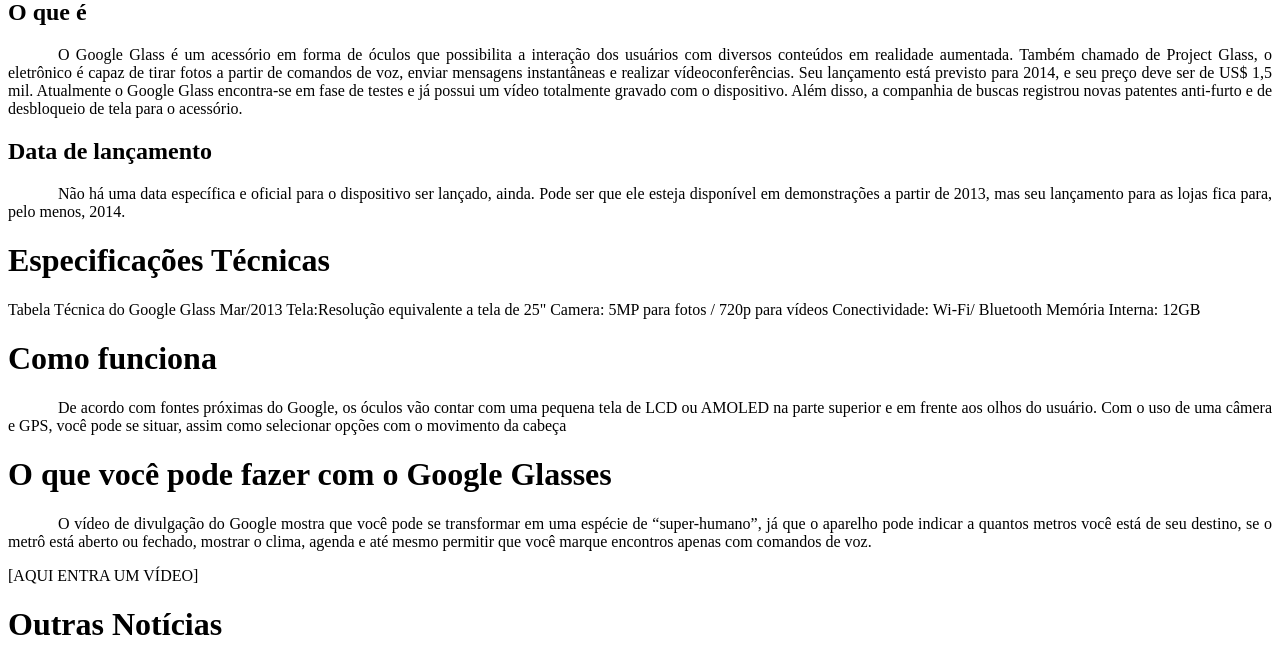
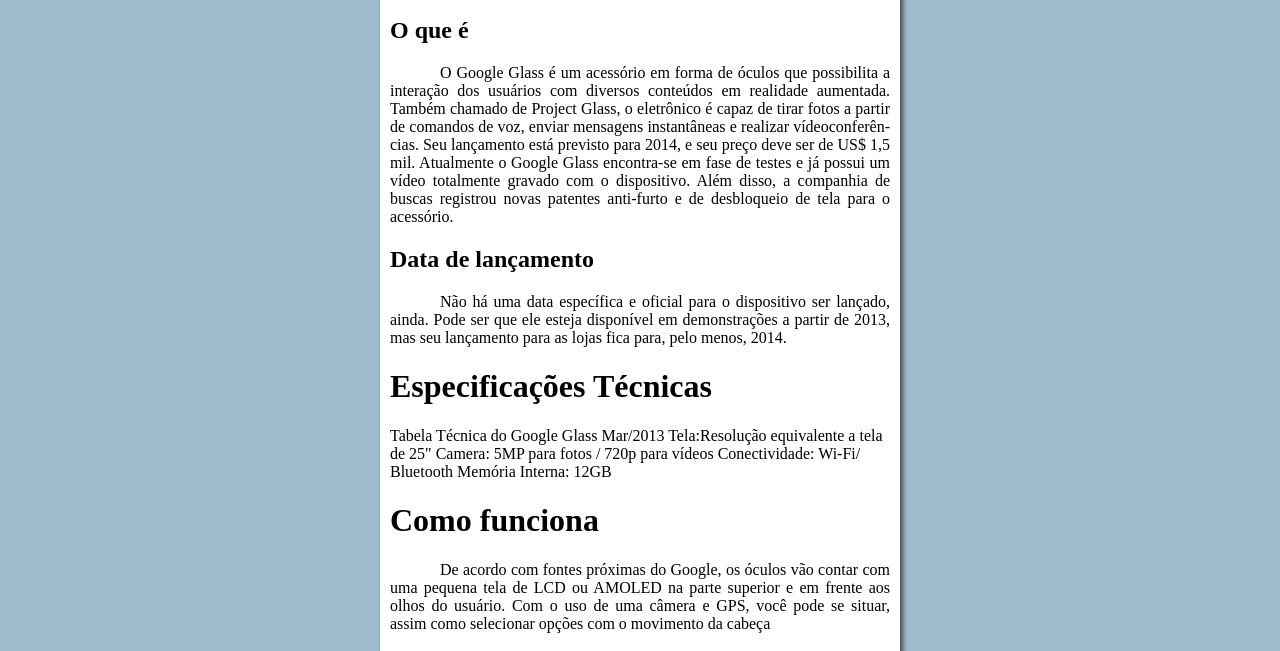
Before and after one commit to biels166/Site-Google-Glass, a plain HTML site: page __SITE/index.htm in a window 1280 px wide. Shown: the part 462-1113 px from the top of the page. Drawn offline with Linux system fonts and the light colour scheme; files that its build step writes are made by us from their sources.

Commit message:
update CSS

```diff
--- a/__SITE/_css/estilo.css
+++ b/__SITE/_css/estilo.css
@@ -2,3 +2,15 @@ p{
     text-align: justify;
     text-indent: 50px;
 }
+
+body{
+    background-color: rgb(159, 187, 204)
+}
+
+div{
+    background-color: rgb(255, 255, 255);
+    width: 500px;
+    margin: auto;
+    padding: 10px;
+    box-shadow: 3px 3px 5px rgba(0, 0, 0, 0.596)
+}
--- a/__SITE/index.htm
+++ b/__SITE/index.htm
@@ -5,7 +5,7 @@
     <meta http-equiv="X-UA-Compatible" content="IE=edge">
     <meta name="viewport" content="width=device-width, initial-scale=1.0">
     <title>Google Glass</title>
-    <link rel="stylesheet" href="estilo/estilo.css">
+    <link rel="stylesheet" href="_css/estilo.css">
 
 </head>
 
```
